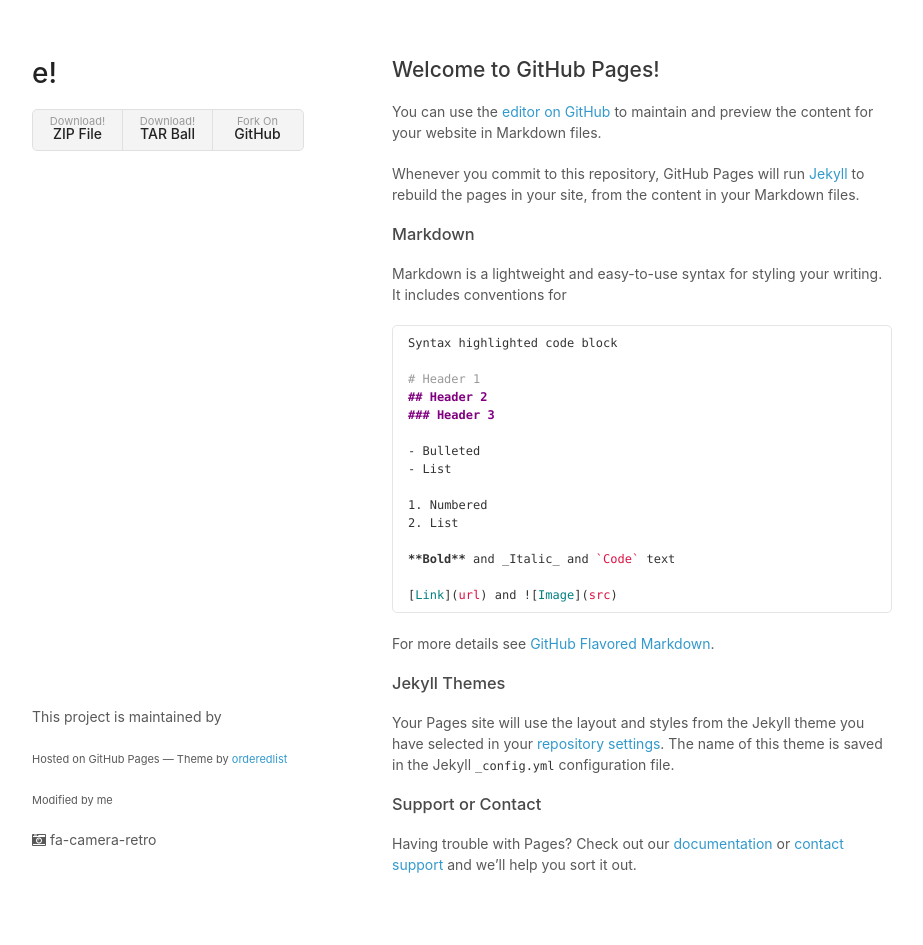
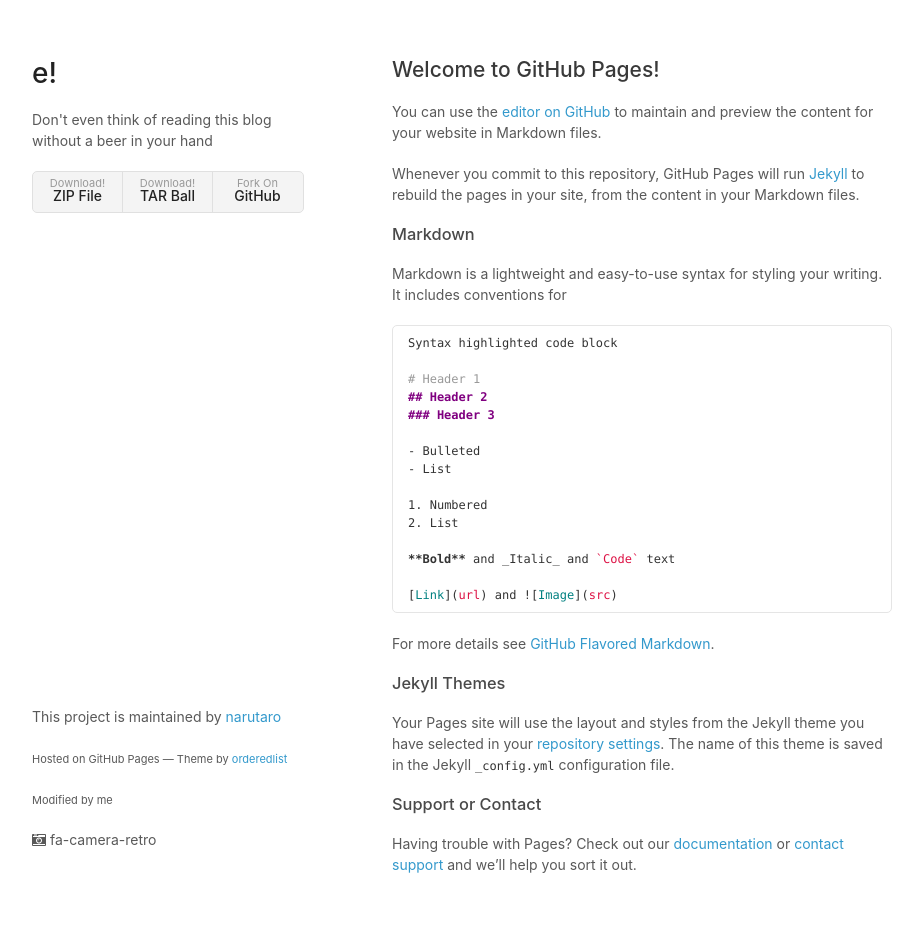
Before and after one commit to narutaro/e, a Jekyll site: the page built from index.md, in a window 1280 px wide. Shown: the whole page, without its empty margins (178-1101 px from the left). Built offline with Jekyll 4.4.1, drawn with Linux system fonts in a browser that asks for light colours; our own code applies the rules of GitHub Pages for plain Markdown files.

Commit message:
still going

```diff
--- a/_layouts/default.html
+++ b/_layouts/default.html
@@ -16,7 +16,7 @@
     <div class="wrapper">
       <header>
         <h1>{{ page.title }}</h1>
-        <p>{{ page.sub-title }}</p>
+        <p>{{ page.subtitle }}</p>
         <!-- <p class="view"><a href="http://github.com/orderedlist/minimal">View the Project on GitHub <small>orderedlist/minimal</small></a></p> -->
         <ul>
           <li><a href="https://github.com/orderedlist/minimal/zipball/master">Download! <strong>ZIP File</strong></a></li>
--- a/index.md
+++ b/index.md
@@ -1,5 +1,7 @@
 ---
-title: e!
+title:			e!
+subtitle:	Don't even think of reading this blog without a beer in your hand
+author:			narutaro
 ---
 ## Welcome to GitHub Pages!
 
```
